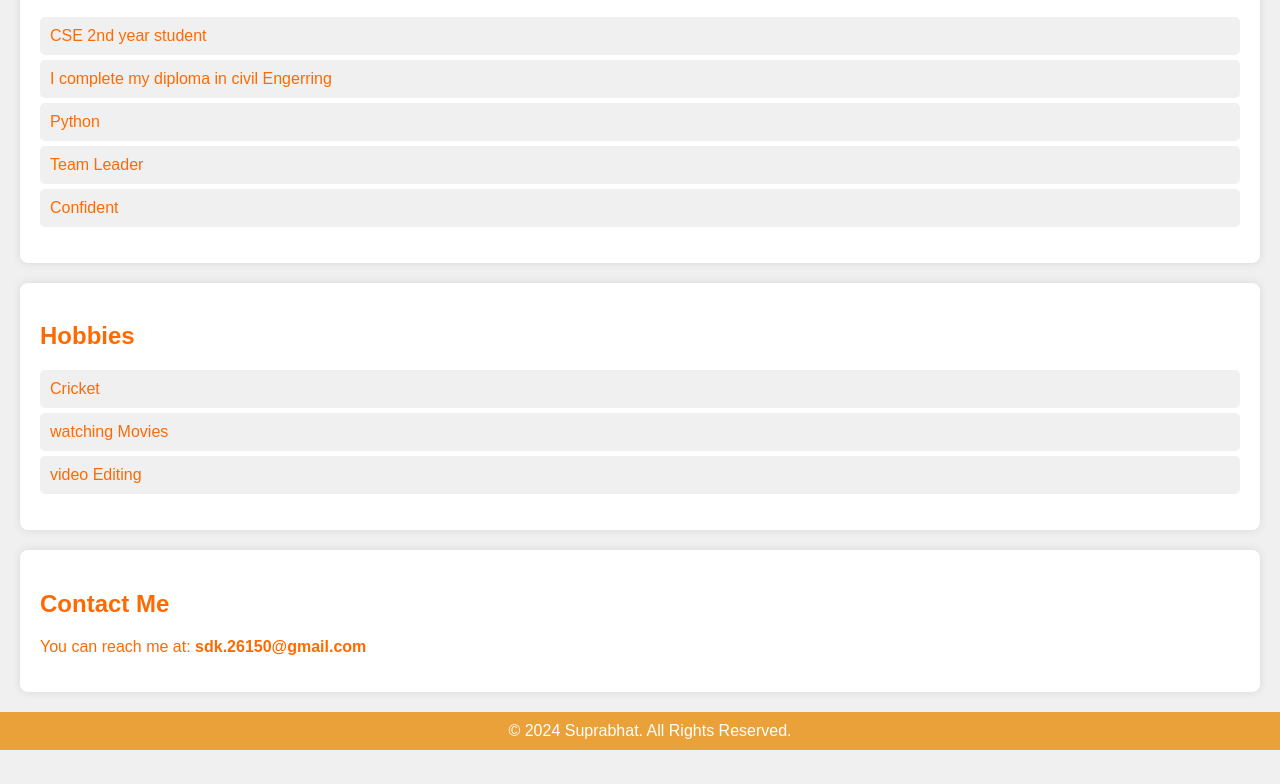
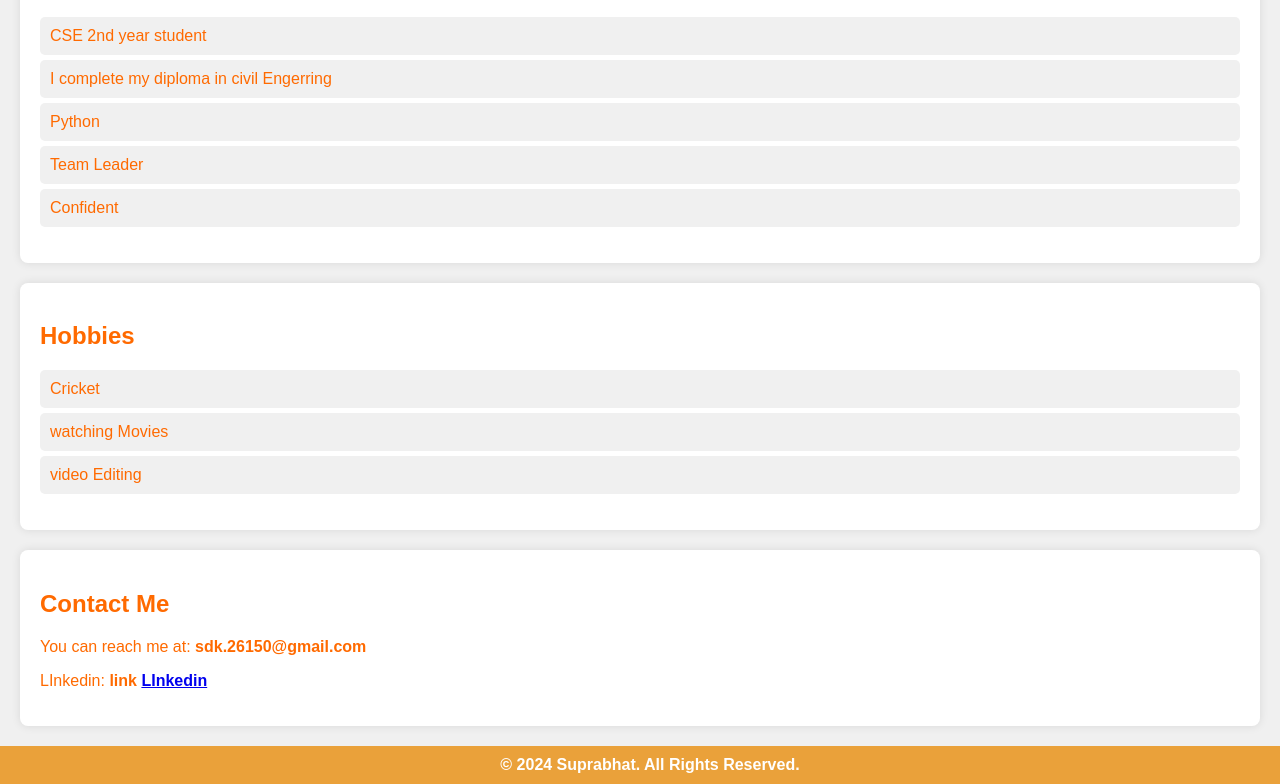
Before and after one commit to Suprabhat3/Live-web, a plain HTML site: page index.html in a window 1280 px wide. Shown: the part 433-1217 px from the top of the page. Before the commit the page ends 1183 px from the top, so only its background shows below. Drawn offline with Linux system fonts and the light colour scheme.

Commit message:
Update index.html

```diff
--- a/index.html
+++ b/index.html
@@ -44,6 +44,7 @@
     <section>
         <h2>Contact Me</h2>
         <p>You can reach me at: <strong>sdk.26150@gmail.com</strong></p>
+        <p>LInkedin: <strong>link <a href="https://www.linkedin.com/in/suprabhat-%E3%85%A4%E3%85%A4-35517420a?utm_source=share&utm_campaign=share_via&utm_content=profile&utm_medium=android_app ">LInkedin</a></p>
     </section>
 
     <footer>
```
